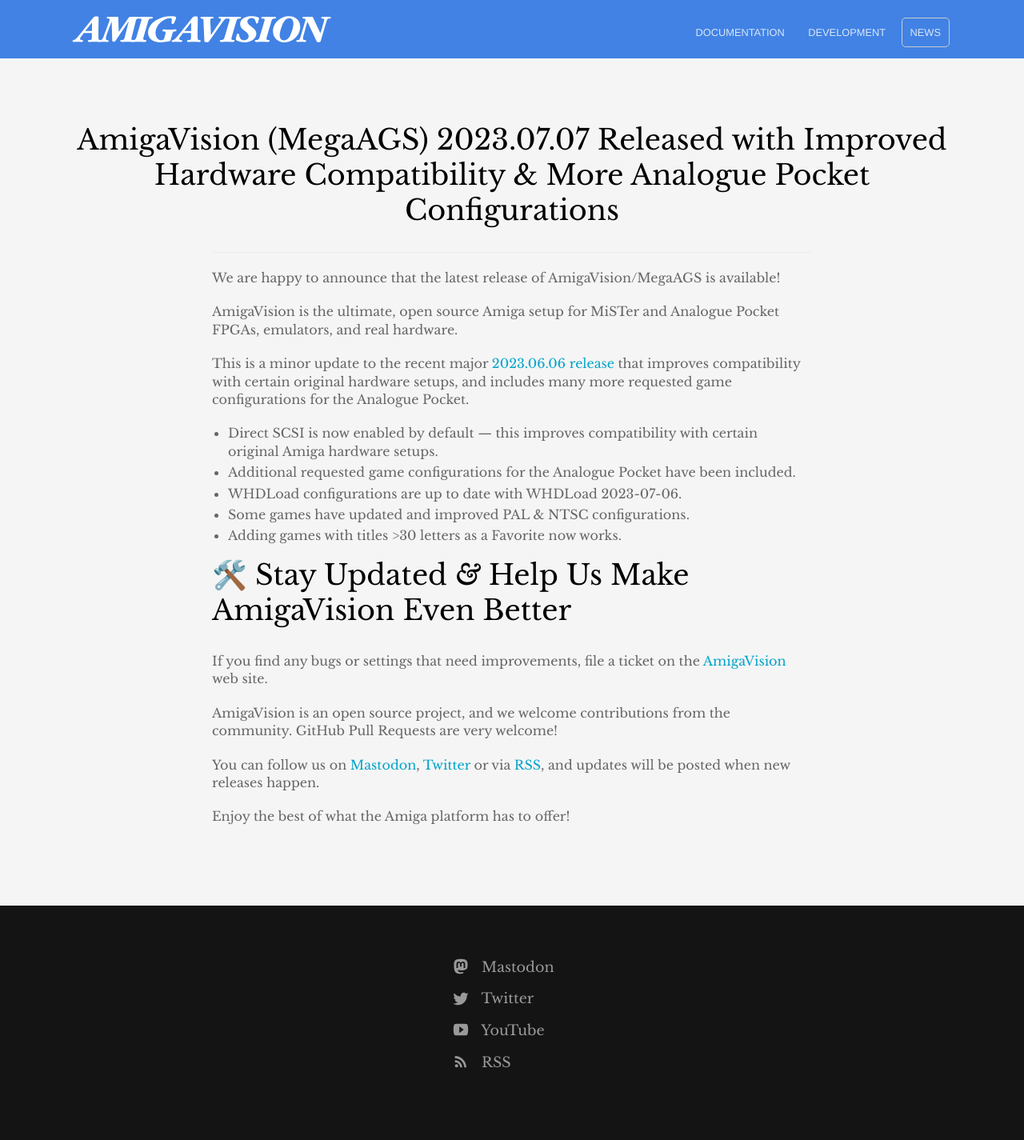
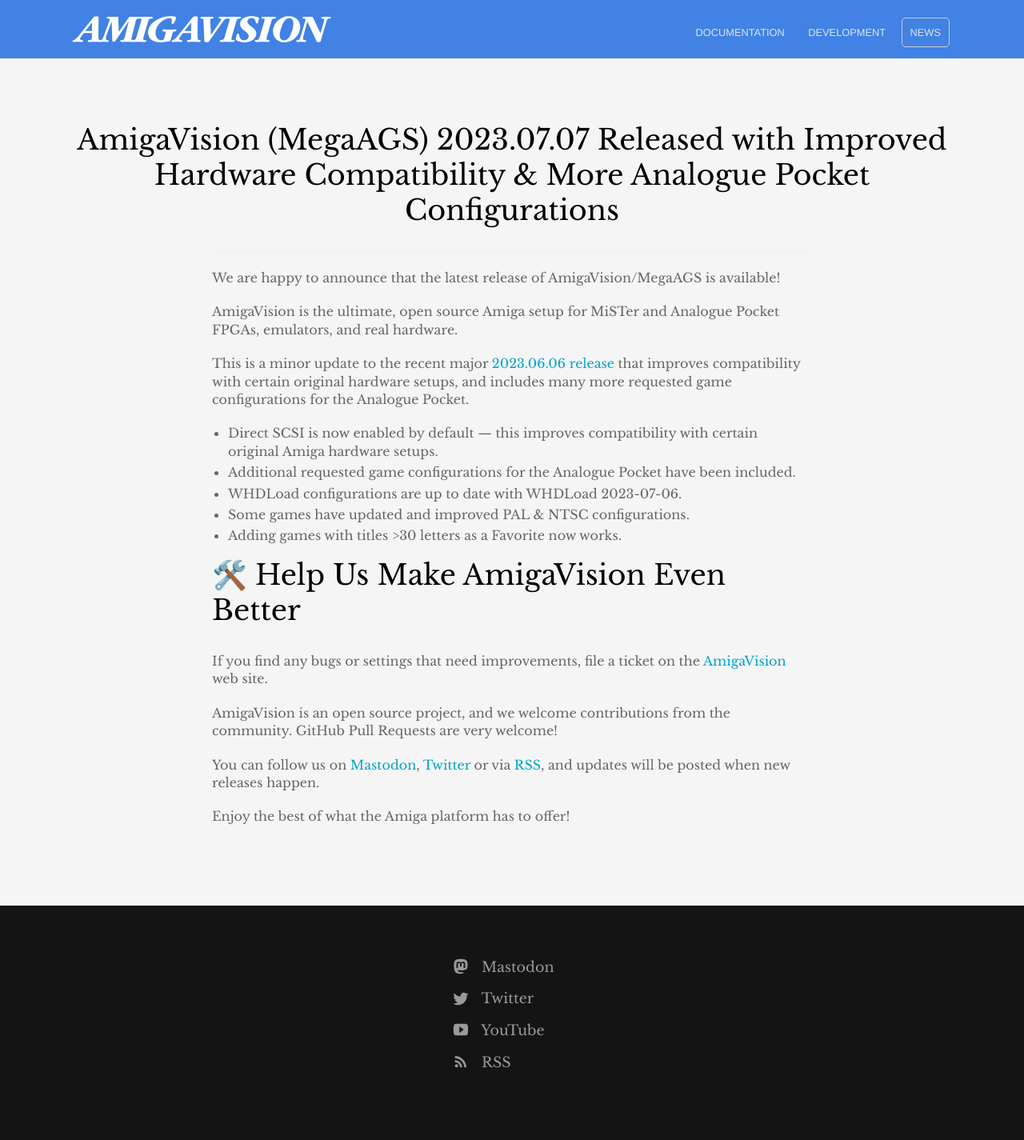
Before and after one commit to amigavision/amigavision.github.io, a Jekyll site: the page built from _posts/2023-07-07-2023.07.07.md, in a window 1280 px wide. Shown: the whole page at 80% size. Built offline with Jekyll 4.4.1, drawn with Linux system fonts in a browser that asks for light colours.

Commit message:
Update headline

```diff
--- a/_posts/2023-07-07-2023.07.07.md
+++ b/_posts/2023-07-07-2023.07.07.md
@@ -16,7 +16,7 @@
 * Some games have updated and improved PAL & NTSC configurations.
 * Adding games with titles >30 letters as a Favorite now works.
 
-## 🛠️ Stay Updated *&* Help Us Make AmigaVision Even Better
+## 🛠️ Help Us Make AmigaVision Even Better
 
 If you find any bugs or settings that need improvements, file a ticket on the [AmigaVision] web site.
 
```
